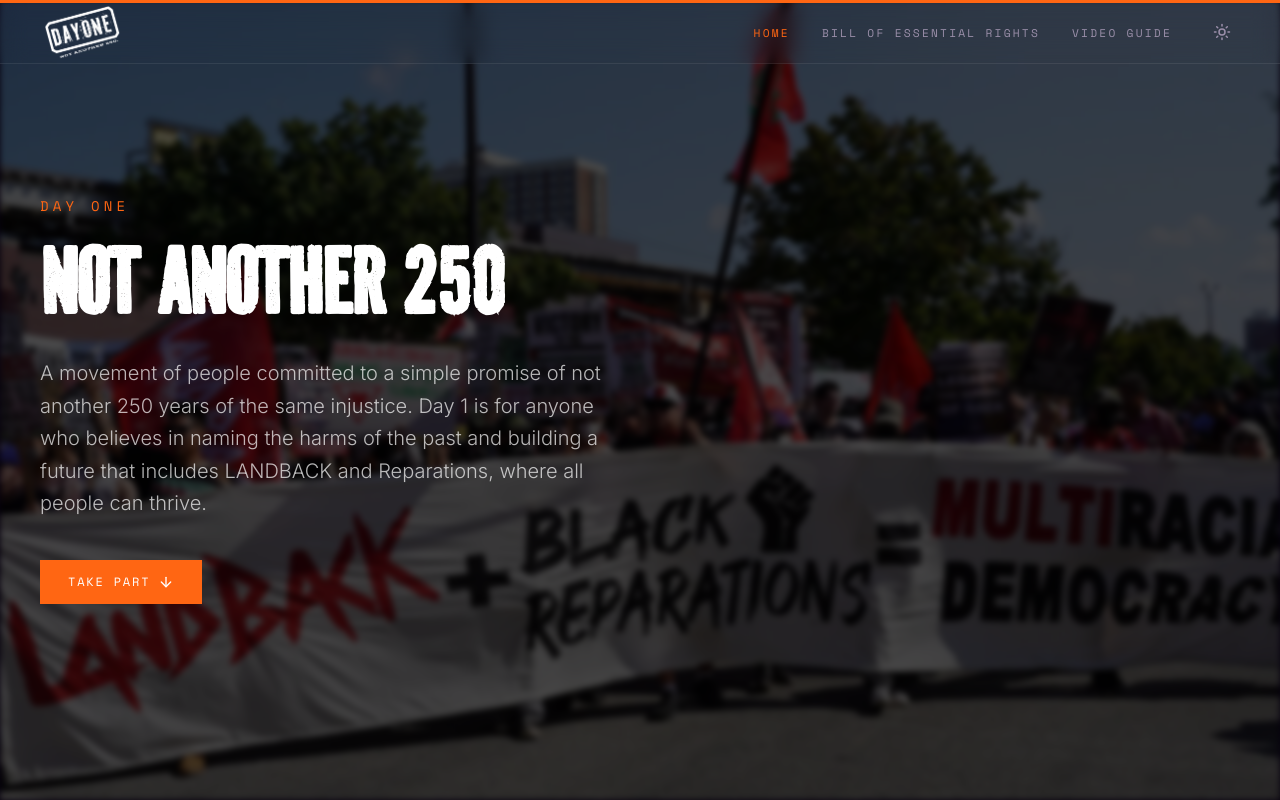
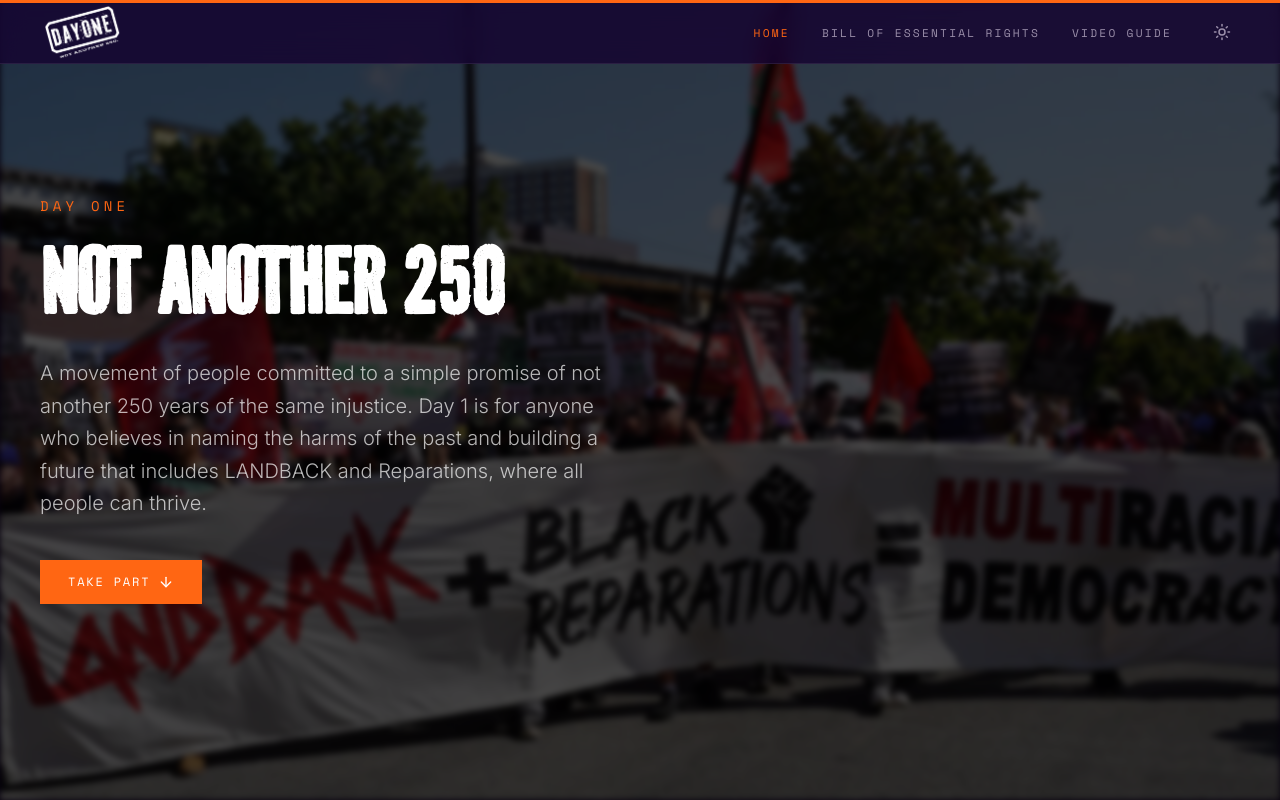
Before and after one commit to dayonemovement/dayonemovement.github.io, a React (Vite) app: page / in a window 1280 px wide. Shown: the top 800 px of the page. Built offline with nearby package versions, Linux system fonts and the light colour scheme.

Commit message:
fix: nav bar background

```diff
--- a/src/components/Navbar.jsx
+++ b/src/components/Navbar.jsx
@@ -60,12 +60,11 @@
   }, [])
 
   const linkClass = ({ isActive }) =>
-    `font-mono text-[0.7rem] uppercase tracking-[0.2em] transition-colors ${
-      isActive ? 'text-accent' : 'text-muted hover:text-text'
+    `font-mono text-[0.7rem] uppercase tracking-[0.2em] transition-colors ${isActive ? 'text-accent' : 'text-muted hover:text-text'
     }`
 
   return (
-    <nav className={`fixed inset-x-0 top-0 z-50 h-16 border-b border-border backdrop-blur-md transition-colors duration-300 bg-bg/0 ${scrolled ? 'bg-bg/85' : ''}`}>
+    <nav className="fixed inset-x-0 top-0 z-50 h-16 border-b border-border bg-bg/80 backdrop-blur-md">
       <div className="container flex h-full items-center justify-between">
         <NavLink
           to="/#hero"
```
